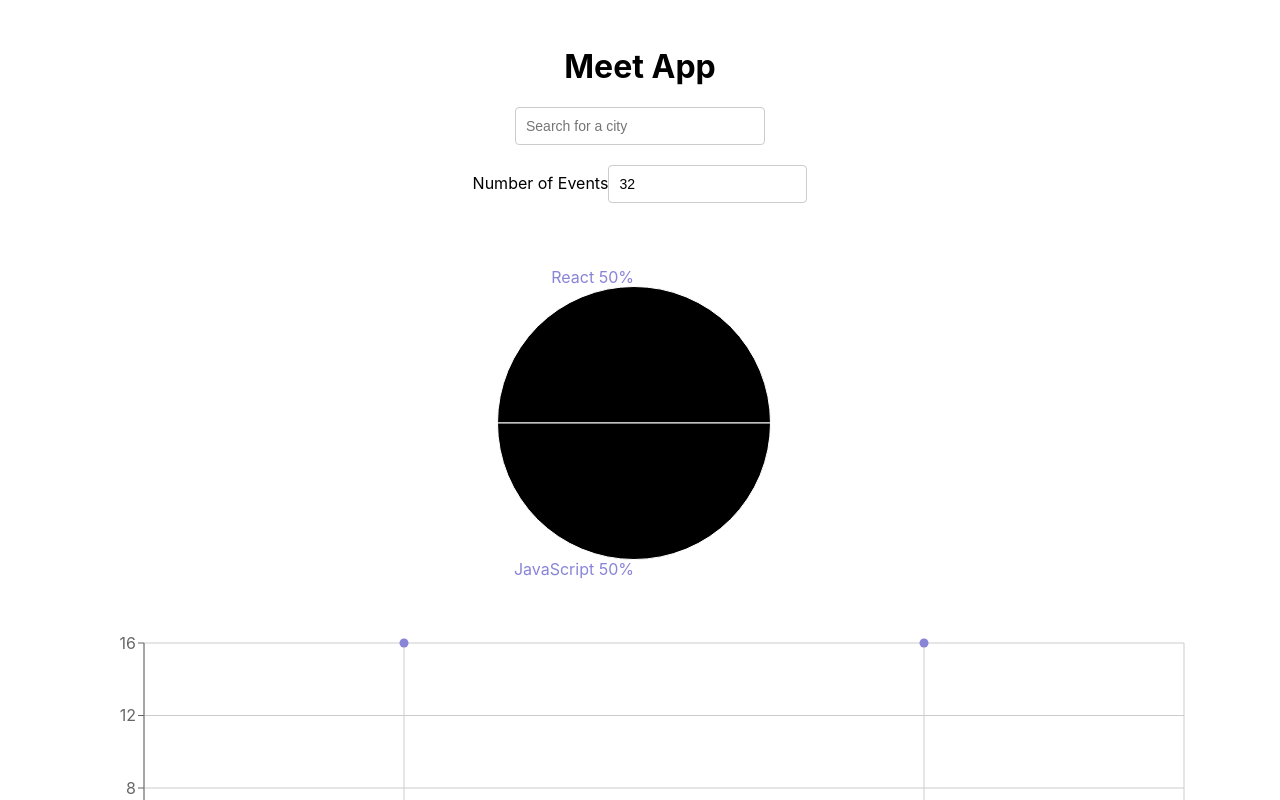
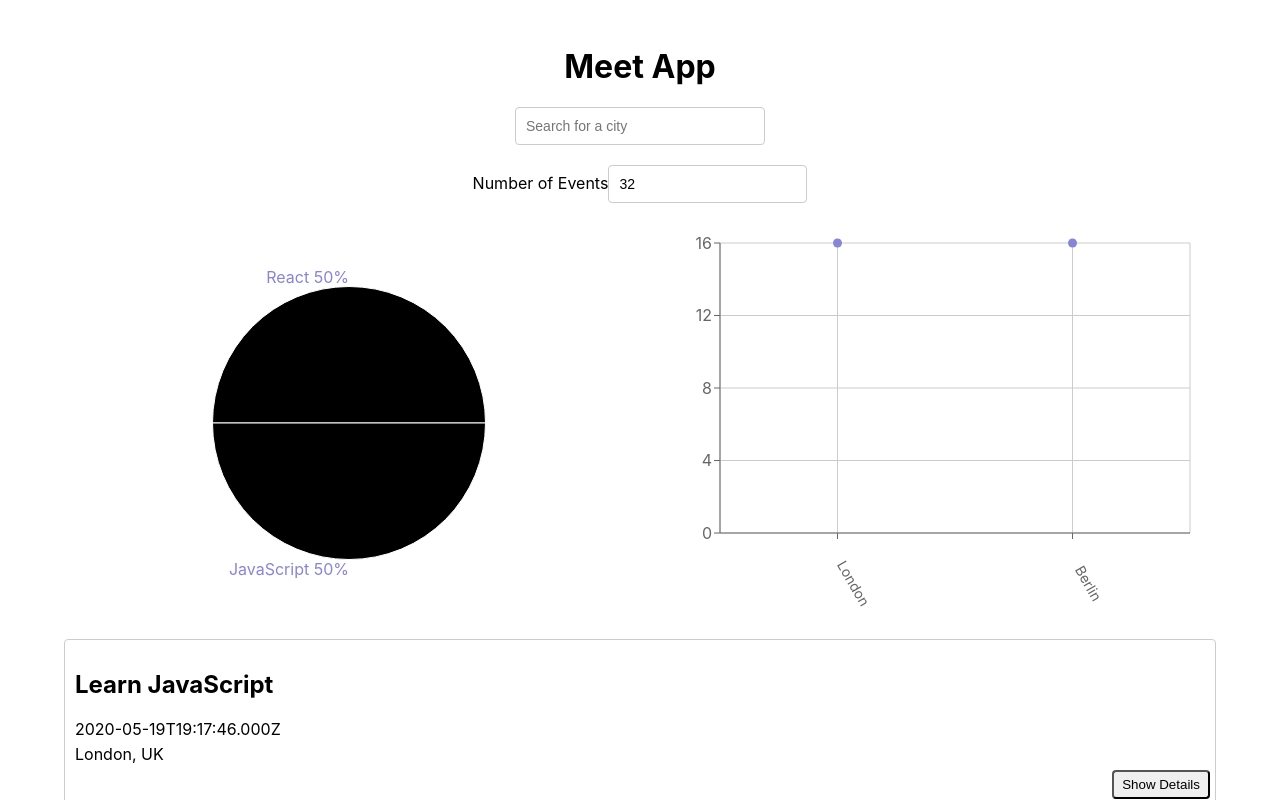
Before and after one commit to jeffspacek3/meet, a React (Create React App) app: page / in a window 1280 px wide. Shown: the top 800 px of the page. Built offline with nearby package versions, Linux system fonts and the light colour scheme; what atatus-spa would draw is missing.

Commit message:
added google-site=verification and modified app.css for charts container

```diff
--- /dev/null
+++ b/public/googled9de868e5a6f1d84.html
@@ -0,0 +1 @@
+google-site-verification: googled9de868e5a6f1d84.html
--- a/src/App.css
+++ b/src/App.css
@@ -94,3 +94,15 @@ input[type="number"] {
   width: 250px;
   z-index: 1000;
 }
+
+.charts-container {
+  display: grid;
+
+  grid-template-columns: 1fr 1fr;
+}
+
+@media all and (max-width: 750px) {
+  .charts-container {
+    grid-template-columns: 1fr;
+  }
+}
```
